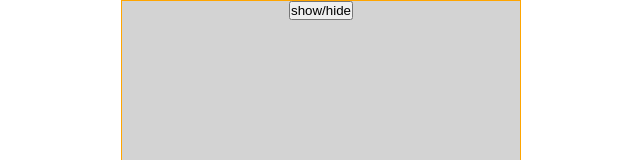
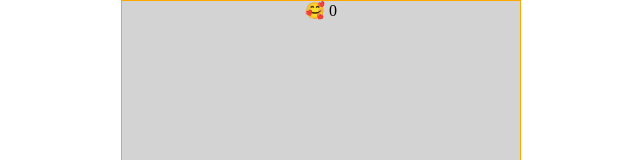
Before and after one commit to DuyNamjs08/class-reactjs--nodemy-, a React (Create React App) app: page / in a window 1280 px wide. Shown: the top 160 px of the page, without its empty margins (319-959 px from the left). Built offline with nearby package versions, Linux system fonts and the light colour scheme.

Commit message:
add emoji

```diff
--- a/package.json
+++ b/package.json
@@ -3,10 +3,14 @@
   "version": "0.1.0",
   "private": true,
   "dependencies": {
+    "@fortawesome/free-solid-svg-icons": "^6.1.1",
     "@testing-library/jest-dom": "^5.16.3",
     "@testing-library/react": "^12.1.4",
     "@testing-library/user-event": "^13.5.0",
+    "bootstrap": "^5.1.3",
+    "bootstrap-icons": "^1.8.1",
     "react": "^18.0.0",
+    "react-bootstrap": "^2.2.3",
     "react-dom": "^18.0.0",
     "react-scripts": "5.0.0",
     "web-vitals": "^2.1.4"
--- a/src/App.js
+++ b/src/App.js
@@ -1,14 +1,9 @@
-import Components from './components/Component';
-import logo from './logo.svg';
-import User from './components/user';
 import Component from './components/Component';
-import { useState } from 'react';
 
 function App() {
-  const [defaultNumber,setdefaultNumber] =useState(1000)
   return (
     <div className="App">
-      <Component defaultNumber={defaultNumber} />
+      <Component />
     </div>
   );
 }
--- a/src/components/Component.js
+++ b/src/components/Component.js
@@ -1,32 +1,12 @@
-import { type } from "@testing-library/user-event/dist/type";
 import React, { useState } from "react";
-
-function Component({ defaultNumber }) {
-  const [showHidebackground, setShowhide] = useState(false);
-  const toggle = (e) => {
-    setShowhide(!showHidebackground);
+function Component() {
+    const [emoji,setemoji] = useState(0)
+  const onclick = () => {
+     setemoji(emoji+1);
   };
   return (
     <div className="container">
-      <div
-        style={
-          showHidebackground
-            ? {
-                width: "100px",
-                height: "100px",
-                color: "black",
-                fontSize: "18px",
-                backgroundColor: " #FFFFFF",
-                backgroundImage:
-                  "linear-gradient(180deg, #FFFFFF 0%, #6284FF 50%, #FF0000 100%)",
-                  borderRadius:'50%'
-              }
-            : { display: "none" }
-        }
-      >
-        Hello các bạn{" "}
-      </div>
-      <button onClick={toggle}>show/hide</button>
+      <div onClick={onclick}>🥰 {emoji} </div>
     </div>
   );
 }
```
Also changed, not shown: public/icons8_facebook_like_128px.png (added), 1 other file (tests, documents, lock files or other folders).
